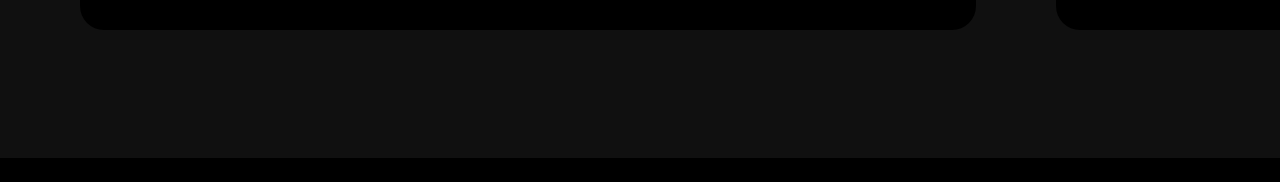
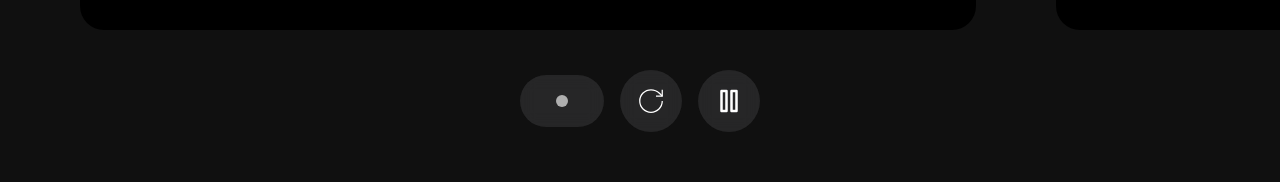
Before and after one commit to Hetari/iPhone15-pro-clone, a Vue app: page / in a window 1280 px wide. Shown: the part 1630-1812 px from the top of the page. Built offline with nearby package versions, Linux system fonts and the light colour scheme.

Commit message:
setup the control section

```diff
--- a/src/components/Highlights.vue
+++ b/src/components/Highlights.vue
@@ -48,10 +48,11 @@
       scrollTrigger: {
         trigger: '#highlights-title',
         // start: 'top bottom',
-        start: 'top 80%',
+        start: 'top bottom',
         // end: 'bottom 80%',
-        end: 'bottom 50%',
-        scrub: 1,
+        end: 'bottom 80%',
+        // scrub: 1,
+        toggleActions: 'play none none reset',
       },
     });
 
@@ -60,15 +61,11 @@
       y: 0,
     });
 
-    tl.to(
-      '.link',
-      {
-        opacity: 1,
-        y: 0,
-        stagger: 0.25,
-      },
-      '<250%'
-    );
+    tl.to('.link', {
+      opacity: 1,
+      y: 0,
+      stagger: 0.1,
+    });
     // gsap.to('#highlights-title', {
     //   opacity: 1,
     //   y: 0,
--- a/src/components/VideoCarousel.vue
+++ b/src/components/VideoCarousel.vue
@@ -1,18 +1,22 @@
 <template>
+  <!-- flex -->
   <div class="flex items-center">
     <div
-      v-for="list in highlightsSlides"
+      v-for="(list, index) in highlightsSlides"
       :key="list.id"
-      id="slider"
       class="pr-10 sm:pr-20">
-      <div class="video-carousel_container">
+      <div class="video-carousel-container">
         <div
           class="w-full h-full flex-center rounded-3xl overflow-hidden bg-black">
+          <!--! :ref="`video-${index}`" -->
           <video
             id="video"
-            playsinline="true"
             preload="auto"
-            muted>
+            playsinline
+            muted
+            @ended="playNextVideo(index)">
+            >
+
             <source
               :src="list.video"
               type="video/webm" />
@@ -20,6 +24,7 @@
         </div>
 
         <div class="absolute top-12 left-[5%] z-10">
+          <!--! :ref="'text' + index" -->
           <p
             v-for="text in list.textLists"
             :key="text"
@@ -30,8 +35,57 @@
       </div>
     </div>
   </div>
+
+  <div class="relative flex-center mt-10">
+    <div class="flex-center py-5 px-7 bg-gray-300 backdrop-blur rounded-full">
+      <!--! Loop it as the video numbers -->
+      <span
+        class="mx-2 size-3 bg-gray-200 rounded-full relative cursor-pointer">
+        <span class="absolute size-full rounded-full" />
+      </span>
+    </div>
+
+    <button
+      class="control-btn"
+      v-if="!playing"
+      @click="restart">
+      <img
+        width="30"
+        :src="replayImg"
+        alt="restart button" />
+    </button>
+
+    <button
+      @click="togglePause"
+      class="control-btn">
+      <img
+        width="30"
+        :src="paused === false ? pauseImg : playImg"
+        :alt="paused === false ? 'pause button' : 'play button'" />
+    </button>
+  </div>
 </template>
 
 <script setup lang="ts">
   import { highlightsSlides } from '@/constants';
+  import { pauseImg, playImg, replayImg } from '@/utils';
+  import { onMounted, ref } from 'vue';
+
+  const playing = ref(false);
+  const paused = ref(false);
+  const currentVideoIndex = ref(0);
+
+  const dotWidth = (index: number) => {};
+
+  const playNextVideo = (index: number) => {};
+  const start = () => {};
+  const restart = () => {};
+  const togglePause = () => {};
+  const stopCurrentVideo = () => {};
+
+  const initIntersectionObserver = () => {};
+
+  onMounted(() => {
+    initIntersectionObserver();
+  });
 </script>
--- a/src/style.css
+++ b/src/style.css
@@ -132,7 +132,7 @@
         @apply text-white text-3xl md:text-5xl font-normal md:font-semibold my-2
     }
 
-    .video-carousel_container {
+    .video-carousel-container {
         @apply relative sm:w-[70vw] w-[88vw] md:h-[70vh] sm:h-[50vh] h-[35vh]
     }
 
```
